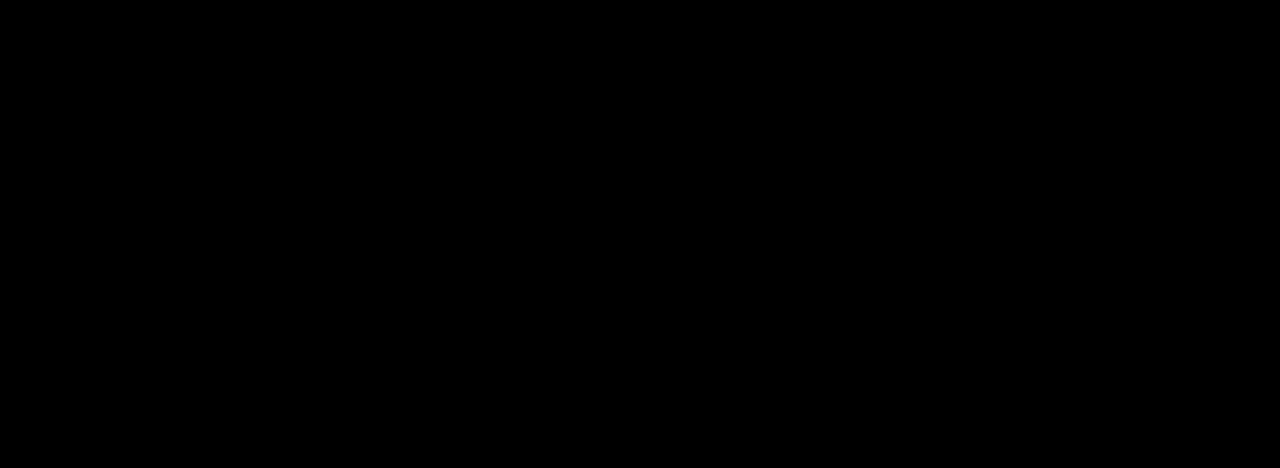
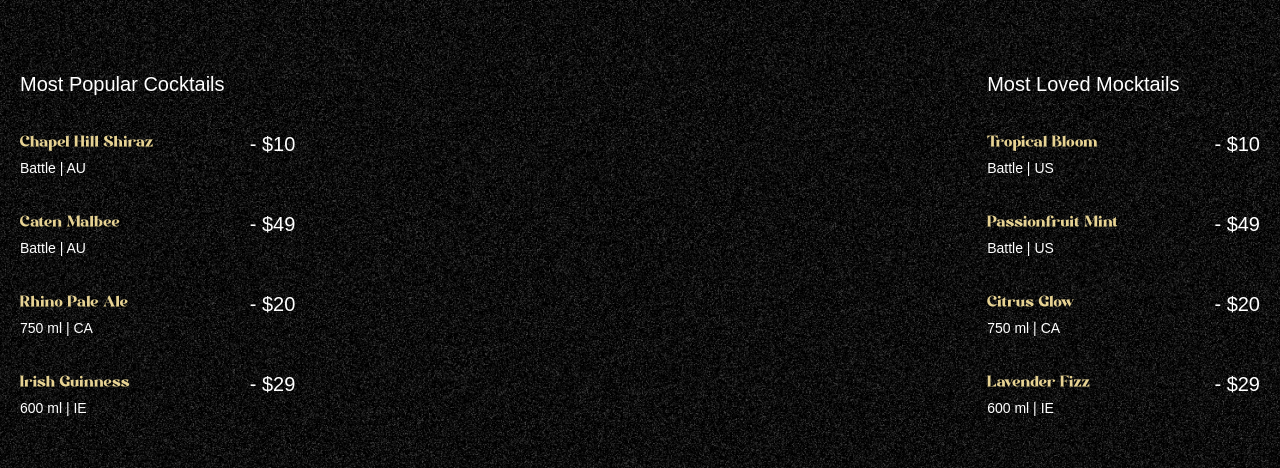
Before and after one commit to mohammadhojjat-dev/awward-level-landing-page, a Next.js app: page / in a window 1280 px wide. Shown: the part 890-1358 px from the top of the page. Built offline with nearby package versions, Linux system fonts and the light colour scheme; a web font is replaced by a local one.

Commit message:
feat(core): add cocktails section with animation related.

```diff
--- /dev/null
+++ b/app/_components/Cocktails.tsx
@@ -0,0 +1,55 @@
+import React from 'react'
+import Image from "next/image";
+import CockTailRightLeaf from '@/public/images/cocktail-right-leaf.png'
+import CockTailLeftLeaf from '@/public/images/cocktail-left-leaf.png'
+import {cocktailLists, mockTailLists} from "@/constants";
+import CocktailsAnimation from "@/app/_components/animations/CocktailsAnimation";
+
+
+const Cocktails = () => {
+    return (
+        <CocktailsAnimation>
+            <section id={'cocktails'} className={'noisy'}>
+                <Image src={CockTailRightLeaf} alt={'right-image'} id={'c-right-leaf'}/>
+                <Image src={CockTailLeftLeaf} alt={'left-image'} id={'c-left-leaf'}/>
+                <div className={'list'}>
+                    <div className={'popular'}>
+
+                        <h2>Most Popular Cocktails</h2>
+                        <ul>
+                            {cocktailLists.map(({name, detail, price, country}) => (
+                                <li key={name}>
+                                    <div className={'md:me-24'}>
+                                        <h3>{name}</h3>
+                                        <p>{detail} | {country}</p>
+                                    </div>
+                                    <span>- {price}</span>
+                                </li>
+                            ))}
+                        </ul>
+                    </div>
+
+                    <div className={'loved'}>
+
+                        <h2>Most Loved Mocktails</h2>
+                        <ul>
+                            {mockTailLists.map(({name, detail, price, country}) => (
+                                <li key={name}>
+                                    <div className={'md:me-24'}>
+                                        <h3>{name}</h3>
+                                        <p>{detail} | {country}</p>
+                                    </div>
+                                    <span>- {price}</span>
+                                </li>
+                            ))}
+                        </ul>
+                    </div>
+                </div>
+
+
+            </section>
+        </CocktailsAnimation>
+
+    )
+}
+export default Cocktails
--- /dev/null
+++ b/app/_components/Hero.tsx
@@ -0,0 +1,52 @@
+import React from "react";
+import Image from 'next/image';
+import Link from 'next/link';
+import leftLeaf from '@/public/images/hero-left-leaf.png';
+import rightLeaf from '@/public/images/hero-right-leaf.png';
+import HeroAnimation from "@/app/_components/animations/HeroAnimation";
+
+const Hero = () => {
+    return (
+        <HeroAnimation>
+            <section className={'noisy'} id={'hero'}>
+                <h1 className={'title'}>MOJITO</h1>
+                <Image src={leftLeaf} alt={'left-left'} className={'left-leaf'}
+                       sizes={'auto'}
+                />
+                <Image src={rightLeaf} alt={'right-leaf'} className={'right-leaf'}
+                />
+                <div className={'body'}>
+                    <div className={'content'}>
+                        <div className={'space-y-5 hidden md:block'}>
+                            <p>Cool. Crisp. Classic.</p>
+                            <p className={'subtitle'}>Sip the Spirit <br/> of Summer</p>
+                        </div>
+
+                    </div>
+                    <div className={'view-cocktails'}>
+                        <p className={'subtitle'}>
+                            Every cocktail on our menu is a blend of premium ingredients, creative flair, and
+                            timeless
+                            recipes — designed to delight your senses.
+                        </p>
+                        <Link href={'#cocktails'}>
+                            View CockTails
+                        </Link>
+
+                    </div>
+                </div>
+
+
+            </section>
+            <div className={'video absolute inset-0'}>
+                <video
+                    src="/videos/output.mp4"
+                    muted
+                    playsInline
+                    preload="auto"
+                />
+            </div>
+        </HeroAnimation>
+    )
+}
+export default Hero
--- /dev/null
+++ b/app/_components/animations/CocktailsAnimation.tsx
@@ -0,0 +1,27 @@
+'use client'
+import React, {useRef} from 'react'
+import {useGSAP} from "@gsap/react";
+import gsap from "gsap";
+
+const CocktailsAnimation = ({children}: { children: React.ReactNode }) => {
+    const containerRef = useRef<HTMLDivElement>(null);
+    useGSAP(
+        () => {
+            const parallaxTimeline = gsap.timeline({
+                scrollTrigger: {
+                    trigger: '#cocktails',
+                    start: 'top 30%',
+                    end: 'bottom 80%',
+                    scrub: true
+                }
+            });
+            parallaxTimeline
+                .from('#c-left-leaf', {x: -100, y: 100})
+                .from('#c-right-leaf', {x: 100, y: 100})
+        }
+    )
+    return (
+        <div ref={containerRef}>{children}</div>
+    )
+}
+export default CocktailsAnimation
--- a/app/_components/HeroAnimation.tsx
+++ b/app/_components/animations/HeroAnimation.tsx
@@ -14,7 +14,6 @@
     const isMobile = useMediaQuery({maxWidth: 676})
 
     useGSAP(() => {
-        // --- TEXT AND LEAVES ANIMATION (STAYS THE SAME) ---
         const heroSplit = new SplitText('.title', {type: 'chars, words'})
         const paragraphSplit = new SplitText('.subtitle', {type: 'lines'})
         heroSplit.chars.forEach((char) => char.classList.add('text-gradient'))
@@ -46,17 +45,15 @@
             .to('.right-leaf', {y: 200}, 0)
             .to('.left-leaf', {y: -200}, 0)
 
-        // --- VIDEO ANIMATION FIX ---
         const videoElement = containerRef.current?.querySelector('video') as HTMLVideoElement;
 
         if (videoElement) {
             const startValue = isMobile ? "top 50%" : "center 60%";
             const endValue = isMobile ? "120% top" : "bottom top";
 
-            // 1. Create the timeline
             const tlVideo = gsap.timeline({
                 scrollTrigger: {
-                    trigger: 'video', // Target the wrapper div
+                    trigger: 'video',
                     start: startValue,
                     end: endValue,
                     scrub: true,
@@ -64,20 +61,16 @@
                 }
             });
 
-            // 2. Define the animation function
             const initVideoAnim = () => {
                 tlVideo.to(videoElement, {
                     currentTime: videoElement.duration,
-                    ease: "none" // Video scrubbing should usually be linear
+                    ease: "none"
                 });
             };
 
-            // 3. THE FIX: Check if video is already ready
             if (videoElement.readyState >= 1) {
-                // If metadata is already loaded (common on reload)
                 initVideoAnim();
             } else {
-                // If it's still loading (common on first visit)
                 videoElement.onloadedmetadata = initVideoAnim;
             }
         }
--- a/app/layout.tsx
+++ b/app/layout.tsx
@@ -32,7 +32,6 @@
         <main>
             <Navbar/>
             {children}
-            <div className={'h-dvh bg-black'}></div>
         </main>
         </body>
         </html>
--- a/app/page.tsx
+++ b/app/page.tsx
@@ -1,53 +1,12 @@
-import Image from 'next/image';
-import leftLeaf from '../public/images/hero-left-leaf.png';
-import rightLeaf from '../public/images/hero-right-leaf.png';
-import Link from 'next/link';
-import HeroAnimation from "@/app/_components/HeroAnimation";
-import React from "react";
+import Hero from "@/app/_components/Hero";
+import Cocktails from "@/app/_components/Cocktails";
 
 
 export default function Home() {
     return (
-        <HeroAnimation>
-            <section className={'noisy'} id={'hero'}>
-                <h1 className={'title'}>MOJITO</h1>
-                <Image src={leftLeaf} alt={'left-left'} className={'left-leaf'}
-                       sizes={'auto'}
-                />
-                <Image src={rightLeaf} alt={'right-leaf'} className={'right-leaf'}
-                />
-                <div className={'body'}>
-                    <div className={'content'}>
-                        <div className={'space-y-5 hidden md:block'}>
-                            <p>Cool. Crisp. Classic.</p>
-                            <p className={'subtitle'}>Sip the Spirit <br/> of Summer</p>
-                        </div>
-
-                    </div>
-                    <div className={'view-cocktails'}>
-                        <p className={'subtitle'}>
-                            Every cocktail on our menu is a blend of premium ingredients, creative flair, and
-                            timeless
-                            recipes — designed to delight your senses.
-                        </p>
-                        <Link href={'#cocktails'}>
-                            View CockTails
-                        </Link>
-
-                    </div>
-                </div>
-
-
-            </section>
-            <div className={'video absolute inset-0'}>
-                <video
-                    src="/videos/output.mp4"
-                    muted
-                    playsInline
-                    preload="auto"
-                />
-            </div>
-        </HeroAnimation>
-
+        <>
+            <Hero/>
+            <Cocktails/>
+        </>
     );
 }
--- a/lib/gsap.ts
+++ /dev/null
@@ -1,10 +0,0 @@
-'use client'
-import gsap from "gsap";
-import {ScrollTrigger, SplitText} from "gsap/all";
-
-if (typeof window !== undefined) {
-    gsap.registerPlugin(ScrollTrigger, SplitText)
-}
-
-export * from 'gsap';
-export {ScrollTrigger, SplitText};
```
